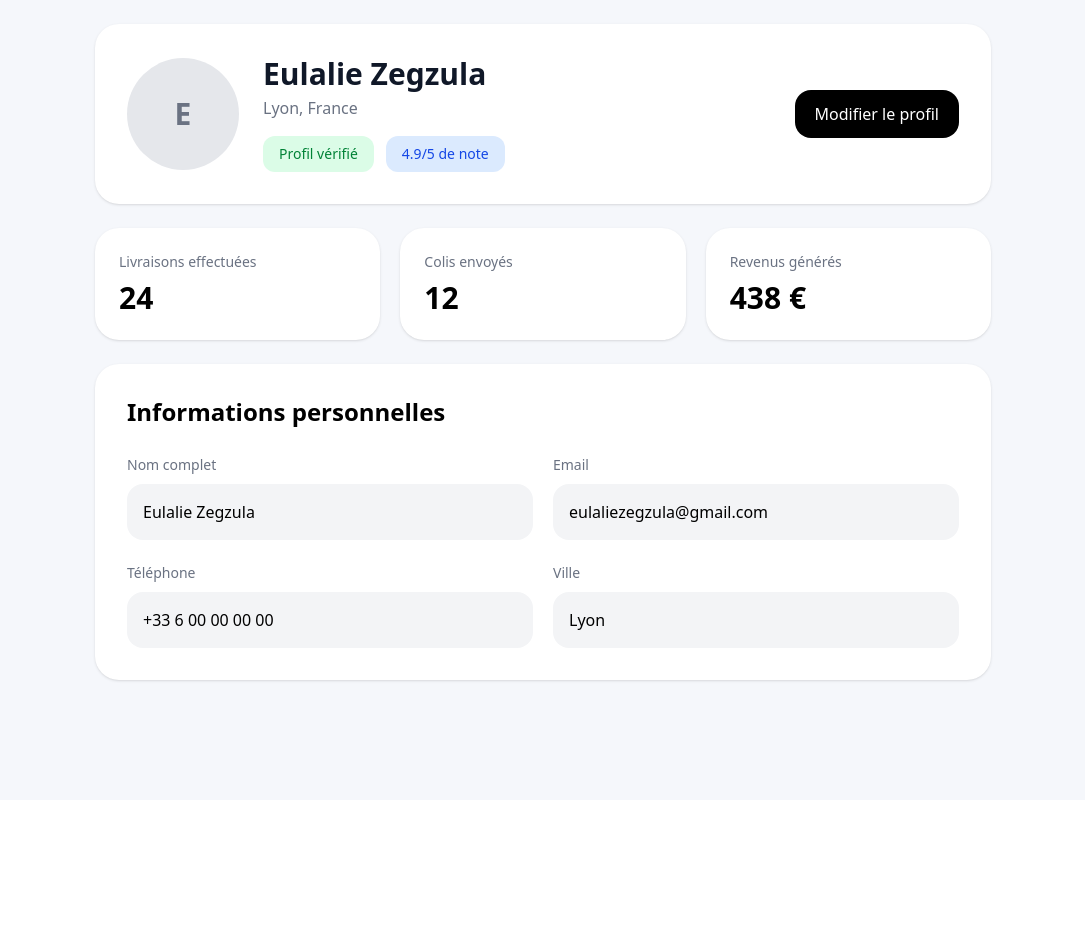
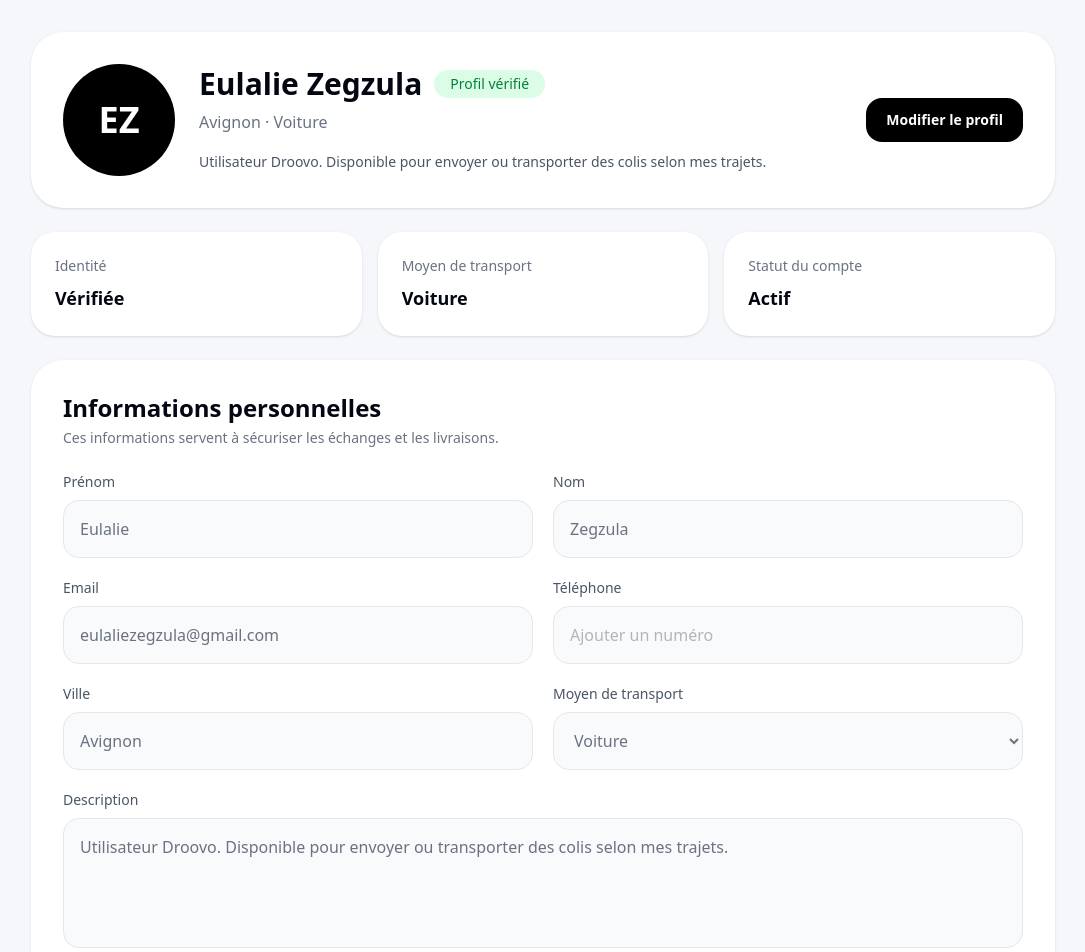
Before and after one commit to lafere75-del/Droovo, a Next.js app: page /dashboard/profil in a window 1280 px wide. Shown: the top 952 px of the page, without its empty margins (97-1182 px from the left). Before the commit the page ends 800 px from the top, so only its background shows below. Built offline with nearby package versions, Linux system fonts and the light colour scheme.

Commit message:
Update page.jsx

```diff
--- a/app/dashboard/profil/page.jsx
+++ b/app/dashboard/profil/page.jsx
@@ -1,141 +1,255 @@
+"use client";
+
+import { useState } from "react";
+
 export default function ProfilPage() {
+  const [isEditing, setIsEditing] = useState(false);
+
+  const [profile, setProfile] = useState({
+    firstName: "Eulalie",
+    lastName: "Zegzula",
+    email: "eulaliezegzula@gmail.com",
+    phone: "",
+    city: "Avignon",
+    bio: "Utilisateur Droovo. Disponible pour envoyer ou transporter des colis selon mes trajets.",
+    vehicle: "Voiture",
+    verified: true,
+  });
+
+  const handleChange = (field, value) => {
+    setProfile((prev) => ({
+      ...prev,
+      [field]: value,
+    }));
+  };
+
+  const handleSave = () => {
+    setIsEditing(false);
+  };
+
   return (
-    <div className="min-h-screen bg-[#f5f7fb] p-6">
-      <div className="max-w-4xl mx-auto">
-
-        <div className="bg-white rounded-3xl shadow-sm p-8">
-
-          <div className="flex flex-col md:flex-row md:items-center gap-6">
-
-            <div className="w-28 h-28 rounded-full bg-gray-200 flex items-center justify-center text-3xl font-bold text-gray-500">
-              E
+    <main className="min-h-screen bg-[#f6f7fb] px-4 py-8">
+      <div className="mx-auto max-w-5xl space-y-6">
+        <section className="rounded-[32px] bg-white p-6 shadow-sm md:p-8">
+          <div className="flex flex-col gap-6 md:flex-row md:items-center">
+            <div className="flex h-28 w-28 items-center justify-center rounded-full bg-black text-4xl font-bold text-white">
+              {profile.firstName.charAt(0)}
+              {profile.lastName.charAt(0)}
             </div>
 
             <div className="flex-1">
-              <h1 className="text-3xl font-bold text-gray-900">
-                Eulalie Zegzula
-              </h1>
+              <div className="flex flex-wrap items-center gap-3">
+                <h1 className="text-3xl font-bold text-gray-950">
+                  {profile.firstName} {profile.lastName}
+                </h1>
 
-              <p className="text-gray-500 mt-1">
-                Lyon, France
+                {profile.verified && (
+                  <span className="rounded-full bg-green-100 px-4 py-1 text-sm font-medium text-green-700">
+                    Profil vérifié
+                  </span>
+                )}
+              </div>
+
+              <p className="mt-2 text-gray-500">
+                {profile.city || "Ville non renseignée"} · {profile.vehicle}
               </p>
 
-              <div className="flex gap-3 mt-4 flex-wrap">
-                <div className="bg-green-100 text-green-700 px-4 py-2 rounded-xl text-sm font-medium">
-                  Profil vérifié
-                </div>
-
-                <div className="bg-blue-100 text-blue-700 px-4 py-2 rounded-xl text-sm font-medium">
-                  4.9/5 de note
-                </div>
-              </div>
+              <p className="mt-4 max-w-2xl text-sm leading-6 text-gray-600">
+                {profile.bio}
+              </p>
             </div>
 
-            <button className="bg-black text-white px-5 py-3 rounded-2xl font-medium hover:opacity-90 transition">
-              Modifier le profil
+            <button
+              onClick={() => (isEditing ? handleSave() : setIsEditing(true))}
+              className="rounded-2xl bg-black px-5 py-3 text-sm font-semibold text-white transition hover:opacity-90"
+            >
+              {isEditing ? "Enregistrer" : "Modifier le profil"}
             </button>
+          </div>
+        </section>
 
-          </div>
-        </div>
-
-        <div className="grid md:grid-cols-3 gap-5 mt-6">
-
-          <div className="bg-white rounded-3xl p-6 shadow-sm">
-            <p className="text-gray-500 text-sm">
-              Livraisons effectuées
+        <section className="grid gap-4 md:grid-cols-3">
+          <div className="rounded-3xl bg-white p-6 shadow-sm">
+            <p className="text-sm text-gray-500">Identité</p>
+            <p className="mt-2 text-lg font-semibold text-gray-950">
+              {profile.verified ? "Vérifiée" : "À vérifier"}
             </p>
-
-            <h2 className="text-3xl font-bold mt-2">
-              24
-            </h2>
           </div>
 
-          <div className="bg-white rounded-3xl p-6 shadow-sm">
-            <p className="text-gray-500 text-sm">
-              Colis envoyés
+          <div className="rounded-3xl bg-white p-6 shadow-sm">
+            <p className="text-sm text-gray-500">Moyen de transport</p>
+            <p className="mt-2 text-lg font-semibold text-gray-950">
+              {profile.vehicle}
             </p>
-
-            <h2 className="text-3xl font-bold mt-2">
-              12
-            </h2>
           </div>
 
-          <div className="bg-white rounded-3xl p-6 shadow-sm">
-            <p className="text-gray-500 text-sm">
-              Revenus générés
+          <div className="rounded-3xl bg-white p-6 shadow-sm">
+            <p className="text-sm text-gray-500">Statut du compte</p>
+            <p className="mt-2 text-lg font-semibold text-gray-950">
+              Actif
             </p>
+          </div>
+        </section>
 
-            <h2 className="text-3xl font-bold mt-2">
-              438 €
+        <section className="rounded-[32px] bg-white p-6 shadow-sm md:p-8">
+          <div className="mb-6">
+            <h2 className="text-2xl font-bold text-gray-950">
+              Informations personnelles
             </h2>
+            <p className="mt-1 text-sm text-gray-500">
+              Ces informations servent à sécuriser les échanges et les livraisons.
+            </p>
           </div>
 
-        </div>
+          <div className="grid gap-5 md:grid-cols-2">
+            <ProfileInput
+              label="Prénom"
+              value={profile.firstName}
+              disabled={!isEditing}
+              onChange={(value) => handleChange("firstName", value)}
+            />
 
-        <div className="bg-white rounded-3xl shadow-sm p-8 mt-6">
+            <ProfileInput
+              label="Nom"
+              value={profile.lastName}
+              disabled={!isEditing}
+              onChange={(value) => handleChange("lastName", value)}
+            />
 
-          <h2 className="text-2xl font-bold mb-6">
-            Informations personnelles
+            <ProfileInput
+              label="Email"
+              value={profile.email}
+              disabled={!isEditing}
+              onChange={(value) => handleChange("email", value)}
+            />
+
+            <ProfileInput
+              label="Téléphone"
+              value={profile.phone}
+              placeholder="Ajouter un numéro"
+              disabled={!isEditing}
+              onChange={(value) => handleChange("phone", value)}
+            />
+
+            <ProfileInput
+              label="Ville"
+              value={profile.city}
+              disabled={!isEditing}
+              onChange={(value) => handleChange("city", value)}
+            />
+
+            <div>
+              <label className="mb-2 block text-sm font-medium text-gray-600">
+                Moyen de transport
+              </label>
+
+              <select
+                value={profile.vehicle}
+                disabled={!isEditing}
+                onChange={(e) => handleChange("vehicle", e.target.value)}
+                className="w-full rounded-2xl border border-gray-200 bg-gray-50 px-4 py-4 text-gray-900 outline-none transition focus:border-black disabled:cursor-not-allowed disabled:text-gray-500"
+              >
+                <option>Voiture</option>
+                <option>Train</option>
+                <option>Vélo</option>
+                <option>Scooter</option>
+                <option>À pied</option>
+              </select>
+            </div>
+
+            <div className="md:col-span-2">
+              <label className="mb-2 block text-sm font-medium text-gray-600">
+                Description
+              </label>
+
+              <textarea
+                value={profile.bio}
+                disabled={!isEditing}
+                onChange={(e) => handleChange("bio", e.target.value)}
+                rows={4}
+                className="w-full resize-none rounded-2xl border border-gray-200 bg-gray-50 px-4 py-4 text-gray-900 outline-none transition focus:border-black disabled:cursor-not-allowed disabled:text-gray-500"
+              />
+            </div>
+          </div>
+
+          {isEditing && (
+            <div className="mt-6 flex gap-3">
+              <button
+                onClick={handleSave}
+                className="rounded-2xl bg-black px-5 py-3 text-sm font-semibold text-white"
+              >
+                Enregistrer les modifications
+              </button>
+
+              <button
+                onClick={() => setIsEditing(false)}
+                className="rounded-2xl border border-gray-200 px-5 py-3 text-sm font-semibold text-gray-700"
+              >
+                Annuler
+              </button>
+            </div>
+          )}
+        </section>
+
+        <section className="rounded-[32px] bg-white p-6 shadow-sm md:p-8">
+          <h2 className="text-2xl font-bold text-gray-950">
+            Sécurité du compte
           </h2>
 
-          <div className="grid md:grid-cols-2 gap-5">
+          <div className="mt-5 space-y-4">
+            <SecurityRow
+              title="Identité"
+              description="Pièce d’identité vérifiée pour sécuriser les livraisons."
+              status="Validé"
+            />
 
-            <div>
-              <label className="text-sm text-gray-500">
-                Nom complet
-              </label>
+            <SecurityRow
+              title="Email"
+              description="Adresse email utilisée pour les notifications importantes."
+              status="Validé"
+            />
 
-              <input
-                type="text"
-                value="Eulalie Zegzula"
-                readOnly
-                className="w-full mt-2 bg-gray-100 rounded-2xl p-4 outline-none"
-              />
-            </div>
+            <SecurityRow
+              title="Téléphone"
+              description="Numéro utile pour contacter l’utilisateur lors d’une livraison."
+              status={profile.phone ? "Renseigné" : "À compléter"}
+            />
+          </div>
+        </section>
+      </div>
+    </main>
+  );
+}
 
-            <div>
-              <label className="text-sm text-gray-500">
-                Email
-              </label>
+function ProfileInput({ label, value, placeholder, disabled, onChange }) {
+  return (
+    <div>
+      <label className="mb-2 block text-sm font-medium text-gray-600">
+        {label}
+      </label>
 
-              <input
-                type="text"
-                value="eulaliezegzula@gmail.com"
-                readOnly
-                className="w-full mt-2 bg-gray-100 rounded-2xl p-4 outline-none"
-              />
-            </div>
-
-            <div>
-              <label className="text-sm text-gray-500">
-                Téléphone
-              </label>
-
-              <input
-                type="text"
-                value="+33 6 00 00 00 00"
-                readOnly
-                className="w-full mt-2 bg-gray-100 rounded-2xl p-4 outline-none"
-              />
-            </div>
-
-            <div>
-              <label className="text-sm text-gray-500">
-                Ville
-              </label>
-
-              <input
-                type="text"
-                value="Lyon"
-                readOnly
-                className="w-full mt-2 bg-gray-100 rounded-2xl p-4 outline-none"
-              />
-            </div>
-
-          </div>
-        </div>
-
-      </div>
+      <input
+        value={value}
+        placeholder={placeholder}
+        disabled={disabled}
+        onChange={(e) => onChange(e.target.value)}
+        className="w-full rounded-2xl border border-gray-200 bg-gray-50 px-4 py-4 text-gray-900 outline-none transition focus:border-black disabled:cursor-not-allowed disabled:text-gray-500"
+      />
     </div>
   );
 }
+
+function SecurityRow({ title, description, status }) {
+  return (
+    <div className="flex flex-col gap-3 rounded-2xl border border-gray-100 p-4 md:flex-row md:items-center md:justify-between">
+      <div>
+        <h3 className="font-semibold text-gray-950">{title}</h3>
+        <p className="mt-1 text-sm text-gray-500">{description}</p>
+      </div>
+
+      <span className="w-fit rounded-full bg-gray-100 px-4 py-2 text-sm font-medium text-gray-700">
+        {status}
+      </span>
+    </div>
+  );
+}
```
